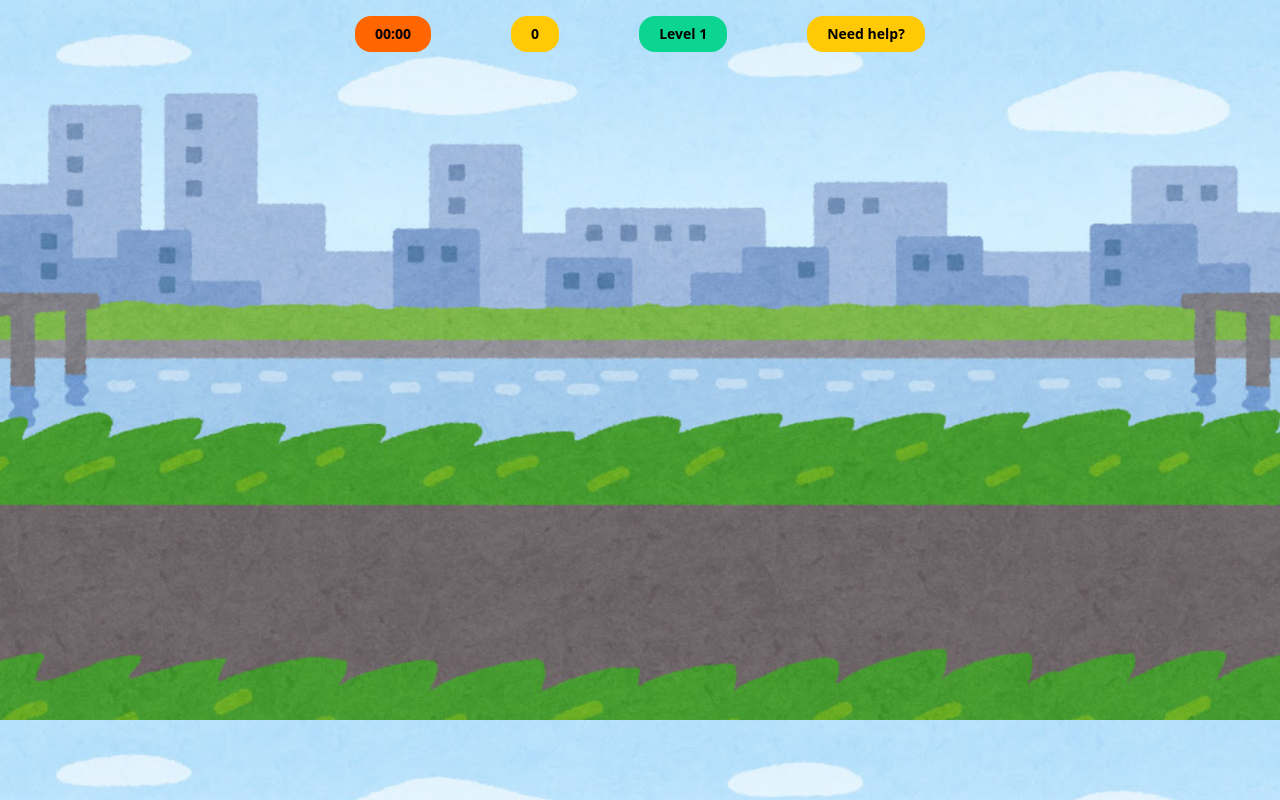
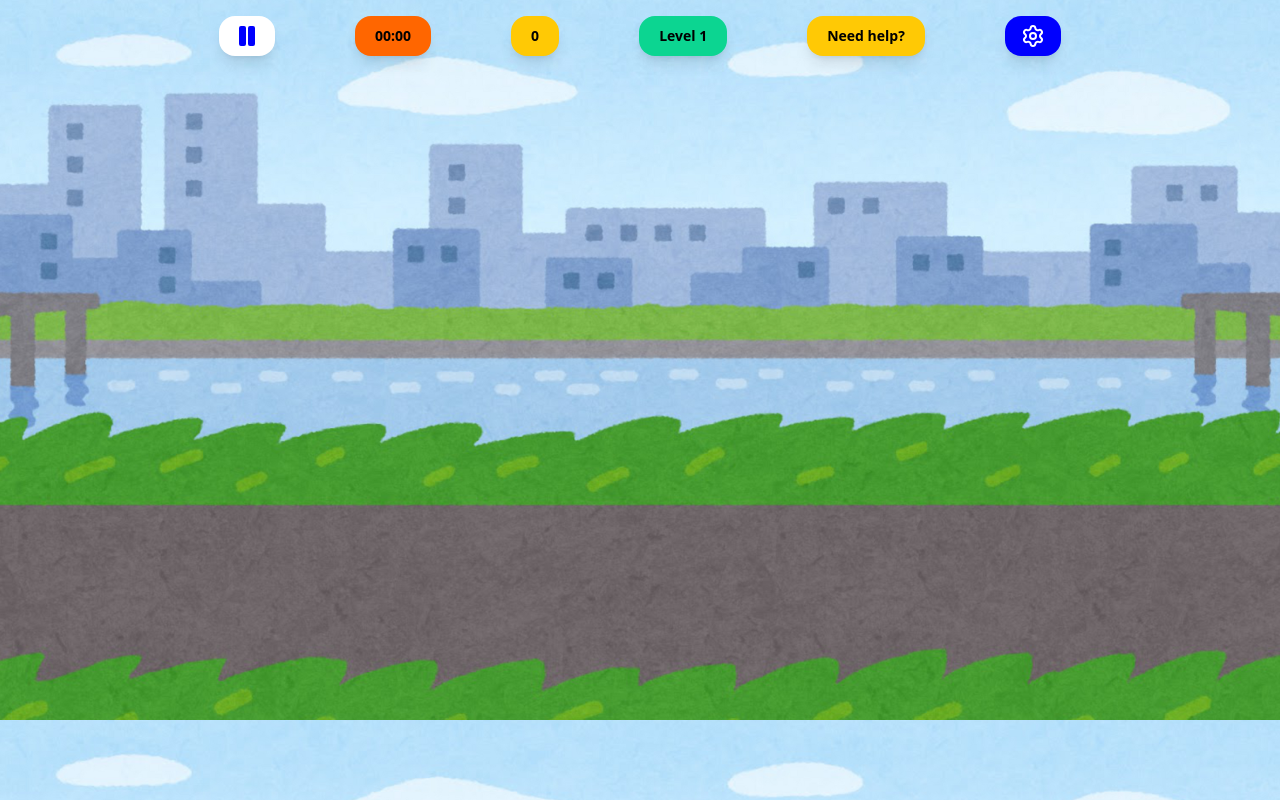
Before and after one commit to cabarros3/memory-game, a SvelteKit app: page /level/1 in a window 1280 px wide. Built offline with nearby package versions, Linux system fonts and the light colour scheme.

Commit message:
feat: implementa botões de pausa e saída do jogo

```diff
--- a/src/lib/components/GameBar.svelte
+++ b/src/lib/components/GameBar.svelte
@@ -4,6 +4,8 @@
   import { page } from '$app/stores'; // verificar esse depracated
   import { get } from 'svelte/store';
   import { createEventDispatcher } from "svelte";
+	import { DoorOpen, Pause, Settings } from 'lucide-svelte';
+
 
   const dispatch = createEventDispatcher();
 
@@ -19,20 +21,46 @@
   export let tentativas: number = 0;
   export const instructions = "Need help?"
 
+   function handlePause() {
+    dispatch('pause');
+  }
+
+  function handleExit() {
+    dispatch('exit');
+  }
+
 </script>
 
-<div class="flex w-full gap-10 sm:gap-8 md:gap-20 px-4 py-4 justify-center font-bold text-black">
-  <div class="flex bg-color2 px-5 py-2 text-sm justify-center items-center rounded-2xl">
+<div class="flex w-full gap-5 sm:gap-8 md:gap-20 px-4 py-4 justify-center font-bold text-black">
+  <!-- Botão Pause -->
+  <button
+    class="bg-white text-color4 px-4 py-2 rounded-2xl cursor-pointer shadow-lg"
+    on:click={handlePause}
+    aria-label="Pause game"
+  >
+    <Pause fill="currentColor" />
+  </button>
+  <div class="flex bg-color2 text-black px-5 py-2 shadow-lg text-sm justify-center items-center rounded-2xl">
     <span>{tempo}</span>
   </div>
-  <div class="bg-color1 px-5 text-sm flex justify-center items-center rounded-2xl">
+  <div class="bg-color1 px-5 text-sm shadow-lg flex justify-center items-center rounded-2xl">
     <span>{tentativas}</span>
   </div>
    {#if !pathname.includes('/adventure')}
-    <div class="bg-color3 px-5 py-2 text-sm flex justify-center items-center rounded-2xl">
+    <div class="bg-color3 px-5 py-2 text-sm shadow-lg flex justify-center items-center rounded-2xl">
     <span>Level {nivel}</span>
   </div>
   {/if}
-  <button class="bg-color1 px-5 text-sm flex justify-center items-center rounded-2xl hover:cursor-pointer" on:click={handleAjudaClick}>{instructions}</button>
+  <button class="bg-color1 px-5 text-sm shadow-lg flex justify-center items-center rounded-2xl hover:cursor-pointer" on:click={handleAjudaClick}>{instructions}</button>
+
+
+  <!-- Botão Sair -->
+  <button
+    class="bg-color4 text-white px-4 py-2 rounded-2xl shadow-lg cursor-pointer"
+    on:click={handleExit}
+    aria-label="Exit game"
+  >
+    <Settings />
+  </button>
 
 </div>
--- a/src/routes/adventure/+page.svelte
+++ b/src/routes/adventure/+page.svelte
@@ -4,6 +4,27 @@
   import MobileWarning from './components/MobileWarning.svelte';
   import GameBar from '../../lib/components/GameBar.svelte';
   import Modal from "$lib/components/Modal.svelte";
+  import { goto } from '$app/navigation';
+  import { page } from '$app/stores';
+  import { get } from 'svelte/store';
+
+  const pathname = get(page).url.pathname;
+
+  function handlePause() {
+    console.log('Jogo pausado - implemente a lógica aqui');
+    // Pode parar timers, mostrar modal de pausa, etc
+  }
+
+  // Redireciona ao clicar no botão "Exit"
+  function handleExit() {
+    const pathname = get(page).url.pathname;
+
+    if (pathname.includes('/adventure')) {
+      goto('/');
+    } else if (pathname.includes('/arcade')) {
+      goto('/levels');
+    }
+  }
 
   // ✅ CONTROLA O ESTADO DO MODAL E A ORIGEM DA ABERTURA
   let showIntroModal = true;
@@ -88,6 +109,8 @@
       {nivel}
       {tentativas}
       on:reabrirModal={openFromHelpButton}
+      on:pause={handlePause}
+      on:exit={handleExit}
     />
     <GameBus {cartas} {virarCarta} />
   </div>
--- a/src/routes/level/[id]/+page.svelte
+++ b/src/routes/level/[id]/+page.svelte
@@ -3,6 +3,9 @@
 	import { onMount } from 'svelte';
 	import { get } from 'svelte/store';
 	import GameBar from "$lib/components/GameBar.svelte";
+    import { goto } from '$app/navigation';
+
+
     let tempo = "00:00"
     let nivel = 1
     let tentativas = 0
@@ -12,11 +15,50 @@
 		const { id } = get(page).params;
 		nivel = parseInt(id) || 1; // fallback para 1 se não for número válido
 	});
+
+    // ✅ CONTROLA O ESTADO DO MODAL E A ORIGEM DA ABERTURA
+  let showIntroModal = true;
+  let isFromHelpButton = false; // ← usado para decidir o comportamento do conteúdo
+
+  function closeModal() {
+    showIntroModal = false;
+    isFromHelpButton = false; // ← reset ao fechar
+  }
+
+  // ✅ ESTA FUNÇÃO É CHAMADA QUANDO CLICA NO BOTÃO "Need help?" DO GameBar
+  function openFromHelpButton() {
+    showIntroModal = true;
+    isFromHelpButton = true; // ← sinaliza que veio do botão
+  }
+
+
+    // Eventos do GameBar
+  function handlePause() {
+    console.log('Jogo pausado - implemente a lógica aqui');
+    // Pode parar timers, mostrar modal de pausa, etc
+  }
+
+  function handleExit() {
+    const pathname = get(page).url.pathname;
+
+    if (pathname.includes('/adventure')) {
+      goto('/');       // volta para a página inicial
+    } else if (pathname.includes('/arcade')) {
+      goto('/levels'); // ou outra página que tenha seus níveis
+    }
+  }
 </script>
 
 <main class="relative w-full h-screen overflow-hidden">
     <div class="absolute inset-0 bg-[url('/vectors/img4.png')] bg-contain bg-repeat z-0"></div>
     <div class="relative z-10">
-        <GameBar {tempo} {nivel} {tentativas} />
+        <GameBar
+            {tempo}
+            {nivel}
+            {tentativas}
+            on:reabrirModal={openFromHelpButton}
+            on:pause={handlePause}
+            on:exit={handleExit}
+        />
     </div>
 </main>
```
